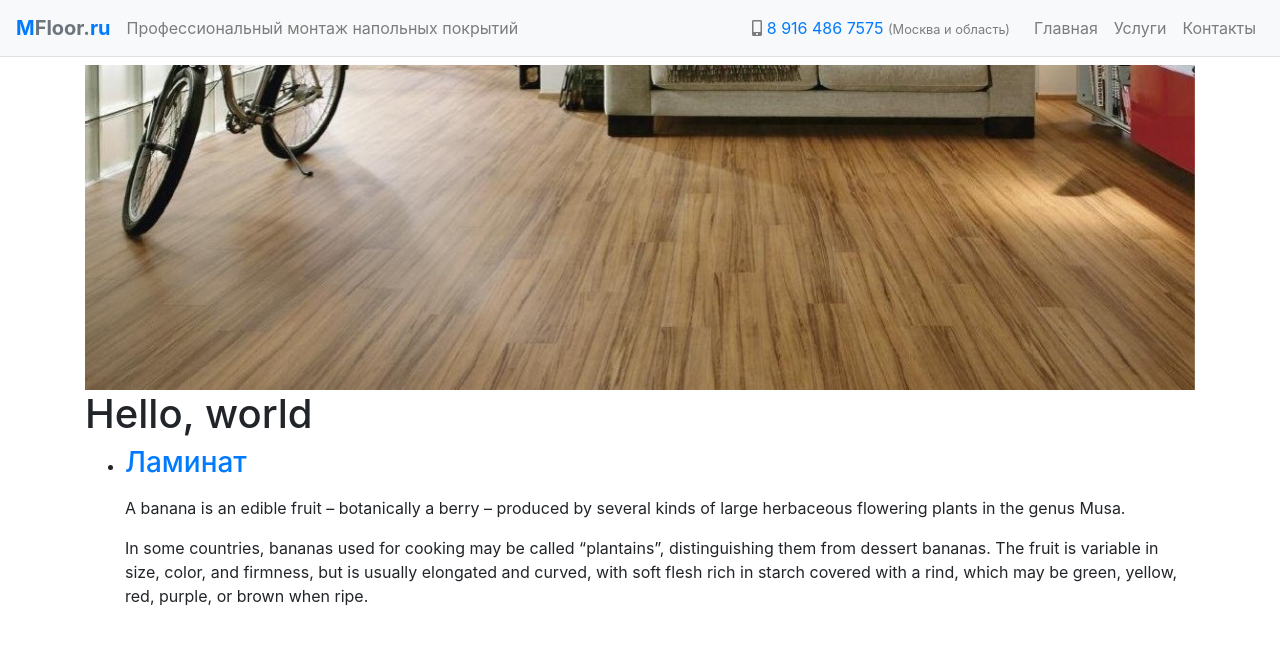
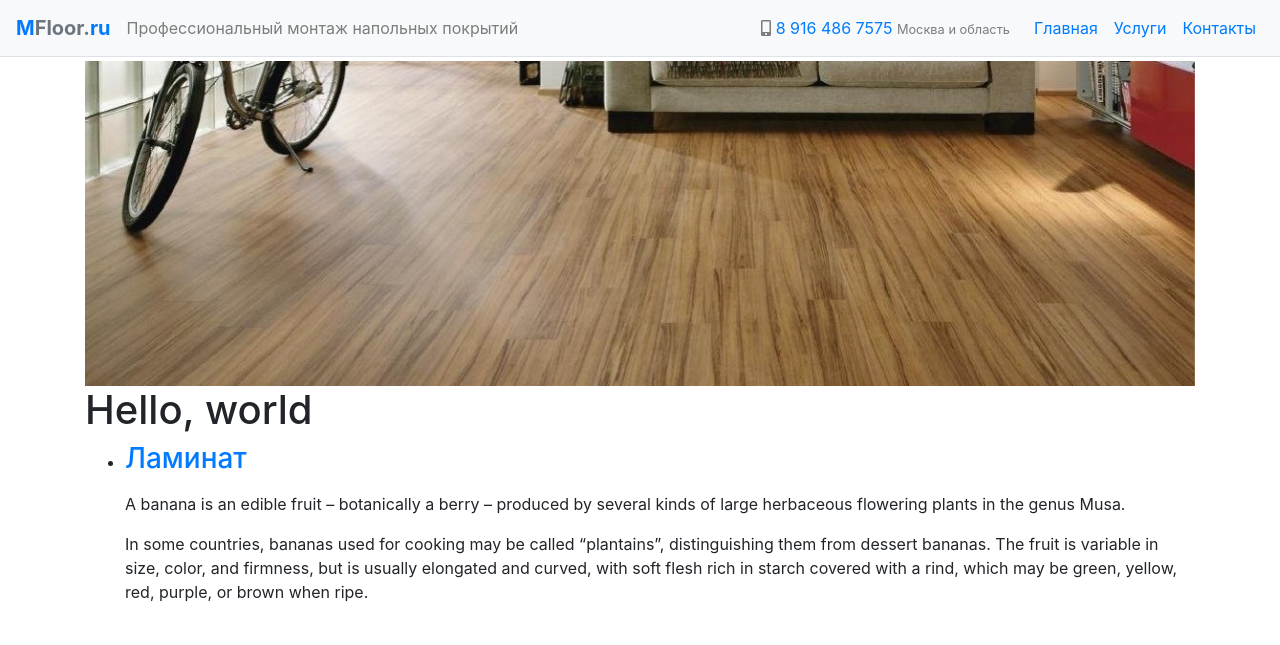
Before and after one commit to nskforward/MFloor, a Jekyll site: the page built from index.html, in a window 1280 px wide. Shown: the top 645 px of the page. Built offline with Jekyll 4.4.1, drawn with Linux system fonts in a browser that asks for light colours.

Commit message:
Jekyll navigation

```diff
--- a/_includes/navigation.html
+++ b/_includes/navigation.html
@@ -1,4 +1,4 @@
-<nav class="navbar navbar-expand-lg navbar-light bg-light border-bottom mb-2">
+<nav class="navbar navbar-expand-lg navbar-light bg-light border-bottom mb-1">
     <a class="navbar-brand" href="/">
         <b>
             <span class="text-primary">M</span><span class="text-muted">Floor.</span><span class="text-primary">ru</span>
@@ -16,17 +16,17 @@
                 <span class="navbar-text">
                     <i class="fas fa-mobile-alt"></i>
                     <a class="text-primary" href="tel:+79164867575">8 916 486 7575</a>
-                    <small class="mr-3">(Москва и область)</small>
+                    <small class="mr-3">Москва и область</small>
                 </span>
             </li>
             <li class="nav-item">
-                <a class="nav-link" href="/">Главная</a>
+                <a class="nav-link text-primary" href="/">Главная</a>
             </li>
             <li class="nav-item">
-                <a class="nav-link" href="/services">Услуги</a>
+                <a class="nav-link text-primary" href="/services">Услуги</a>
             </li>
             <li class="nav-item">
-                <a class="nav-link" href="/contacts">Контакты</a>
+                <a class="nav-link text-primary" href="/contacts">Контакты</a>
             </li>
         </ul>
     </div>
```
